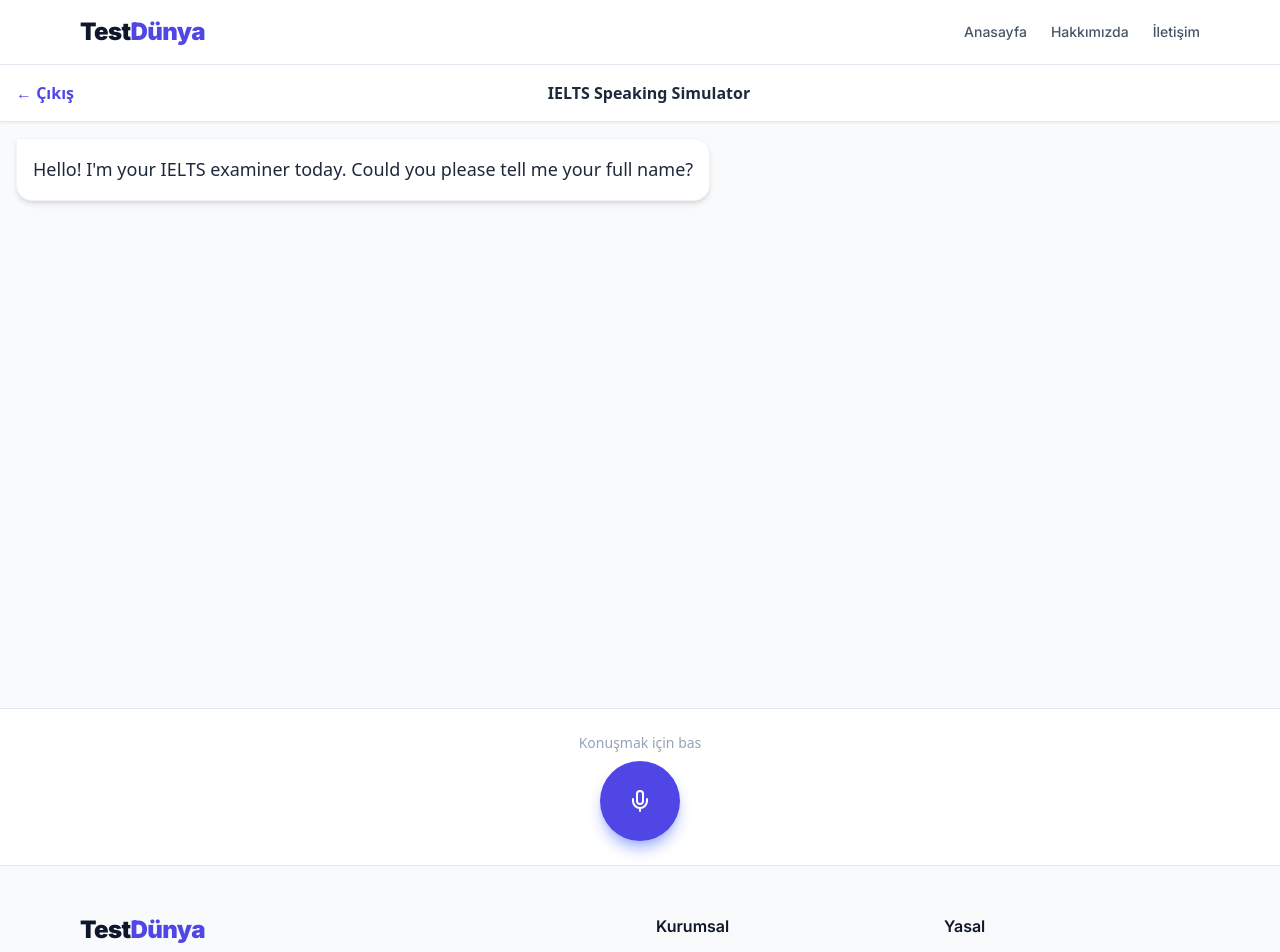
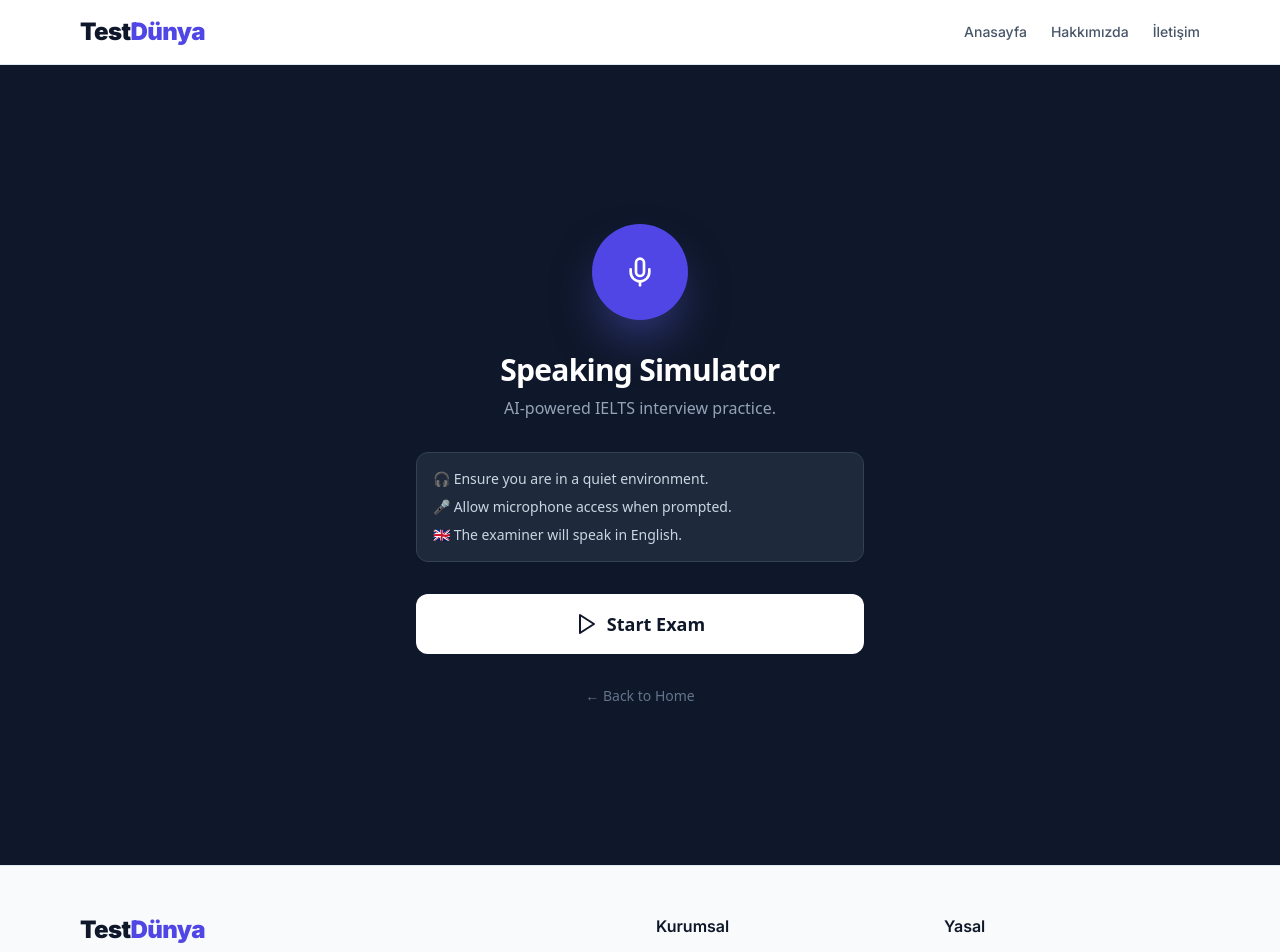
Before and after one commit to kuarkcoin/testdunya, a Next.js app: page /ielts/speaking in a window 1280 px wide. Shown: the top 952 px of the page. Built offline with nearby package versions, Linux system fonts and the light colour scheme.

Commit message:
Update page.tsx

```diff
--- a/app/ielts/speaking/page.tsx
+++ b/app/ielts/speaking/page.tsx
@@ -3,100 +3,123 @@
 import React, { useState, useEffect, useRef } from 'react';
 import Link from 'next/link';
 
-// --- TİP TANIMLAMALARI ---
+// --- TİPLER ---
 type Message = {
   role: 'user' | 'ai';
   text: string;
   feedback?: string;
 };
 
+type ScoreResult = {
+  band_score: number;
+  fluency_feedback: string;
+  lexical_feedback: string;
+  grammar_feedback: string;
+  overall_comment: string;
+};
+
 // --- İKONLAR ---
-const MicIcon = () => <svg xmlns="http://www.w3.org/2000/svg" width="24" height="24" viewBox="0 0 24 24" fill="none" stroke="currentColor" strokeWidth="2" strokeLinecap="round" strokeLinejoin="round"><path d="M12 2a3 3 0 0 0-3 3v7a3 3 0 0 0 6 0V5a3 3 0 0 0-3-3Z"/><path d="M19 10v2a7 7 0 0 1-14 0v-2"/><line x1="12" x2="12" y1="19" y2="22"/></svg>;
-const StopIcon = () => <svg xmlns="http://www.w3.org/2000/svg" width="24" height="24" viewBox="0 0 24 24" fill="none" stroke="currentColor" strokeWidth="2" strokeLinecap="round" strokeLinejoin="round"><circle cx="12" cy="12" r="10"/><rect x="9" y="9" width="6" height="6"/></svg>;
-const RobotIcon = () => <svg xmlns="http://www.w3.org/2000/svg" width="24" height="24" viewBox="0 0 24 24" fill="none" stroke="currentColor" strokeWidth="2" strokeLinecap="round" strokeLinejoin="round"><rect width="18" height="12" x="3" y="6" rx="2"/><path d="M9 14v.01"/><path d="M15 14v.01"/><path d="M21 12c0 2.5-2 4.5-5 5"/><path d="M3 12c0 2.5 2 4.5 5 5"/><path d="M12 6V3"/><line x1="8" x2="16" y1="2" y2="2"/></svg>;
+const Icons = {
+  Mic: () => <svg xmlns="http://www.w3.org/2000/svg" width="32" height="32" viewBox="0 0 24 24" fill="none" stroke="currentColor" strokeWidth="2" strokeLinecap="round" strokeLinejoin="round"><path d="M12 2a3 3 0 0 0-3 3v7a3 3 0 0 0 6 0V5a3 3 0 0 0-3-3Z"/><path d="M19 10v2a7 7 0 0 1-14 0v-2"/><line x1="12" x2="12" y1="19" y2="22"/></svg>,
+  Stop: () => <svg xmlns="http://www.w3.org/2000/svg" width="32" height="32" viewBox="0 0 24 24" fill="none" stroke="currentColor" strokeWidth="2" strokeLinecap="round" strokeLinejoin="round"><circle cx="12" cy="12" r="10"/><rect x="9" y="9" width="6" height="6"/></svg>,
+  Play: () => <svg xmlns="http://www.w3.org/2000/svg" width="24" height="24" viewBox="0 0 24 24" fill="none" stroke="currentColor" strokeWidth="2" strokeLinecap="round" strokeLinejoin="round"><polygon points="5 3 19 12 5 21 5 3"/></svg>,
+  User: () => <svg xmlns="http://www.w3.org/2000/svg" width="20" height="20" viewBox="0 0 24 24" fill="none" stroke="currentColor" strokeWidth="2" strokeLinecap="round" strokeLinejoin="round"><path d="M19 21v-2a4 4 0 0 0-4-4H9a4 4 0 0 0-4 4v2"/><circle cx="12" cy="7" r="4"/></svg>,
+  Bot: () => <svg xmlns="http://www.w3.org/2000/svg" width="20" height="20" viewBox="0 0 24 24" fill="none" stroke="currentColor" strokeWidth="2" strokeLinecap="round" strokeLinejoin="round"><rect width="18" height="12" x="3" y="6" rx="2"/><path d="M12 6V3"/><line x1="8" x2="16" y1="2" y2="2"/></svg>,
+  Flag: () => <svg xmlns="http://www.w3.org/2000/svg" width="20" height="20" viewBox="0 0 24 24" fill="none" stroke="currentColor" strokeWidth="2" strokeLinecap="round" strokeLinejoin="round"><path d="M4 15s1-1 4-1 5 2 8 2 4-1 4-1V3s-1 1-4 1-5-2-8-2-4 1-4 1z"/><line x1="4" x2="4" y1="22" y2="15"/></svg>
+};
 
 export default function SpeakingPage() {
+  const [hasStarted, setHasStarted] = useState(false);
   const [isRecording, setIsRecording] = useState(false);
   const [messages, setMessages] = useState<Message[]>([
-    { role: 'ai', text: "Hello! I'm your IELTS examiner today. Could you please tell me your full name?" }
+    { role: 'ai', text: "Hello! Welcome to the IELTS Speaking simulation. I am your examiner today. Could you please tell me your full name?" }
   ]);
   const [isLoading, setIsLoading] = useState(false);
+  const [scoreResult, setScoreResult] = useState<ScoreResult | null>(null);
   const chatEndRef = useRef<HTMLDivElement>(null);
 
-  // Otomatik Kaydırma
   useEffect(() => {
     chatEndRef.current?.scrollIntoView({ behavior: 'smooth' });
-  }, [messages]);
+  }, [messages, scoreResult]);
 
-  // --- SESLİ OKUMA (Text to Speech) ---
   const speakText = (text: string) => {
     if ('speechSynthesis' in window) {
-      // Önceki konuşmayı durdur
       window.speechSynthesis.cancel();
-
       const utterance = new SpeechSynthesisUtterance(text);
-      utterance.lang = 'en-US'; // İngiliz aksanı için 'en-GB' deneyebilirsiniz
-      utterance.rate = 1; // Hız
+      utterance.lang = 'en-US';
+      utterance.rate = 1;
       window.speechSynthesis.speak(utterance);
     }
   };
 
-  // --- SESİ YAZIYA ÇEVİRME (Speech to Text) ---
+  const handleStart = () => {
+    setHasStarted(true);
+    setTimeout(() => speakText(messages[0].text), 500);
+  };
+
+  const handleFinishExam = async () => {
+    if (messages.length < 3) return alert("Please answer at least a few questions before finishing.");
+    setIsLoading(true);
+    try {
+      const response = await fetch('/api/speaking', {
+        method: 'POST',
+        headers: { 'Content-Type': 'application/json' },
+        body: JSON.stringify({
+          history: messages,
+          mode: 'grade' // Puanlama Modunu Tetikle
+        }),
+      });
+      const data = await response.json();
+      setScoreResult(data);
+    } catch (error) {
+      console.error(error);
+      alert("Error calculating score.");
+    } finally {
+      setIsLoading(false);
+    }
+  };
+
   const startListening = () => {
-    if (!('webkitSpeechRecognition' in window) && !('SpeechRecognition' in window)) {
-      alert("Tarayıcınız sesli komutu desteklemiyor. Lütfen Chrome kullanın.");
-      return;
-    }
+    // @ts-ignore
+    const SpeechRecognition = window.SpeechRecognition || window.webkitSpeechRecognition;
+    if (!SpeechRecognition) return alert("Browser not supported. Please use Chrome.");
 
-    // @ts-ignore (TypeScript hatasını yok saymak için)
-    const SpeechRecognition = window.SpeechRecognition || window.webkitSpeechRecognition;
     const recognition = new SpeechRecognition();
-
     recognition.lang = 'en-US';
     recognition.continuous = false;
-    recognition.interimResults = false;
 
     recognition.onstart = () => setIsRecording(true);
-
     recognition.onresult = (event: any) => {
-      const transcript = event.results[0][0].transcript;
       setIsRecording(false);
-      handleUserResponse(transcript);
+      handleUserResponse(event.results[0][0].transcript);
     };
-
-    recognition.onerror = (event: any) => {
-      console.error(event.error);
+    recognition.onerror = () => {
       setIsRecording(false);
+      alert("Could not hear you. Please try again.");
     };
-
     recognition.onend = () => setIsRecording(false);
-
     recognition.start();
   };
 
-  // --- API İLE KONUŞMA ---
   const handleUserResponse = async (text: string) => {
-    // 1. Kullanıcı mesajını ekle
     const newHistory = [...messages, { role: 'user', text } as Message];
     setMessages(newHistory);
     setIsLoading(true);
 
     try {
-      // 2. API'ye gönder
       const response = await fetch('/api/speaking', {
         method: 'POST',
         headers: { 'Content-Type': 'application/json' },
         body: JSON.stringify({
           message: text,
-          history: newHistory.map(m => ({ role: m.role, text: m.text })) // Sadece metinleri gönder
+          history: newHistory,
+          mode: 'chat'
         }),
       });
 
       const data = await response.json();
-
       if (!response.ok) throw new Error(data.error);
 
-      // 3. AI Cevabını ekle
       const aiMessage: Message = {
         role: 'ai',
         text: data.reply,
@@ -104,91 +127,125 @@ export default function SpeakingPage() {
       };
 
       setMessages(prev => [...prev, aiMessage]);
-
-      // 4. AI Konuşsun
       speakText(data.reply);
 
     } catch (error) {
       console.error(error);
-      alert("Hata oluştu, lütfen tekrar deneyin.");
     } finally {
       setIsLoading(false);
     }
   };
 
+  // --- EKRAN 1: WELCOME SCREEN ---
+  if (!hasStarted) {
+    return (
+      <div className="flex h-screen items-center justify-center bg-slate-900 text-white p-4 font-sans">
+        <div className="max-w-md w-full text-center space-y-8 animate-fade-in-up">
+          <div className="w-24 h-24 bg-indigo-600 rounded-full flex items-center justify-center mx-auto shadow-2xl shadow-indigo-500/50">
+            <Icons.Mic />
+          </div>
+          <div className="space-y-2">
+            <h1 className="text-3xl font-black tracking-tight">Speaking Simulator</h1>
+            <p className="text-slate-400">AI-powered IELTS interview practice.</p>
+          </div>
+          <div className="bg-slate-800 p-4 rounded-xl text-sm text-slate-300 border border-slate-700 text-left">
+            <ul className="space-y-2">
+              <li>🎧 Ensure you are in a quiet environment.</li>
+              <li>🎤 Allow microphone access when prompted.</li>
+              <li>🇬🇧 The examiner will speak in English.</li>
+            </ul>
+          </div>
+          <button onClick={handleStart} className="w-full py-4 bg-white text-slate-900 font-bold rounded-xl hover:bg-slate-200 transition-transform hover:scale-105 flex items-center justify-center gap-2 text-lg">
+            <Icons.Play /> Start Exam
+          </button>
+          <Link href="/" className="block text-slate-500 text-sm hover:text-white mt-4">← Back to Home</Link>
+        </div>
+      </div>
+    );
+  }
+
+  // --- EKRAN 2: SCORE REPORT (SINAV SONUCU) ---
+  if (scoreResult) {
+    return (
+      <div className="min-h-screen bg-slate-50 dark:bg-slate-900 p-4 md:p-8 font-sans">
+        <div className="max-w-3xl mx-auto space-y-6">
+          <div className="bg-white dark:bg-slate-800 p-8 rounded-3xl shadow-xl text-center border border-slate-200 dark:border-slate-700">
+            <div className="text-sm font-bold text-slate-500 uppercase tracking-widest mb-2">Estimated Band Score</div>
+            <div className="text-6xl font-black text-indigo-600 dark:text-indigo-400 mb-4">{scoreResult.band_score}</div>
+            <p className="text-slate-600 dark:text-slate-300 text-lg">{scoreResult.overall_comment}</p>
+          </div>
+
+          <div className="grid md:grid-cols-3 gap-4">
+            <div className="bg-blue-50 dark:bg-blue-900/20 p-6 rounded-2xl border border-blue-100 dark:border-blue-800">
+              <h3 className="font-bold text-blue-800 dark:text-blue-300 mb-2">Fluency</h3>
+              <p className="text-sm text-blue-900 dark:text-blue-100">{scoreResult.fluency_feedback}</p>
+            </div>
+            <div className="bg-purple-50 dark:bg-purple-900/20 p-6 rounded-2xl border border-purple-100 dark:border-purple-800">
+              <h3 className="font-bold text-purple-800 dark:text-purple-300 mb-2">Vocabulary</h3>
+              <p className="text-sm text-purple-900 dark:text-purple-100">{scoreResult.lexical_feedback}</p>
+            </div>
+            <div className="bg-pink-50 dark:bg-pink-900/20 p-6 rounded-2xl border border-pink-100 dark:border-pink-800">
+              <h3 className="font-bold text-pink-800 dark:text-pink-300 mb-2">Grammar</h3>
+              <p className="text-sm text-pink-900 dark:text-pink-100">{scoreResult.grammar_feedback}</p>
+            </div>
+          </div>
+
+          <button onClick={() => window.location.reload()} className="w-full py-4 bg-slate-900 dark:bg-white text-white dark:text-slate-900 font-bold rounded-xl hover:opacity-90 transition-all">
+            Try Again
+          </button>
+        </div>
+      </div>
+    );
+  }
+
+  // --- EKRAN 3: CHAT EKRANI ---
   return (
     <div className="flex flex-col h-screen bg-slate-50 dark:bg-slate-900 font-sans">
-
-      {/* HEADER */}
       <div className="p-4 bg-white dark:bg-slate-800 border-b border-slate-200 dark:border-slate-700 flex items-center justify-between shadow-sm z-10">
-        <Link href="/" className="font-bold text-indigo-600 dark:text-indigo-400 flex items-center gap-2">
-          ← Çıkış
-        </Link>
-        <h1 className="font-bold text-slate-800 dark:text-white">IELTS Speaking Simulator</h1>
-        <div className="w-10"></div> {/* Hizalama için boşluk */}
+        <Link href="/" className="text-sm font-bold text-slate-500 hover:text-slate-800 dark:hover:text-white">Exit</Link>
+        <div className="flex items-center gap-2">
+          <span className="w-2 h-2 bg-red-500 rounded-full animate-pulse"></span>
+          <span className="text-sm font-bold text-slate-700 dark:text-slate-200">LIVE EXAM</span>
+        </div>
+        <button onClick={handleFinishExam} disabled={isLoading} className="text-xs font-bold bg-slate-100 dark:bg-slate-700 px-3 py-1.5 rounded-lg hover:bg-red-100 hover:text-red-600 transition-colors flex items-center gap-1">
+          <Icons.Flag /> Finish
+        </button>
       </div>
 
-      {/* CHAT ALANI */}
-      <div className="flex-1 overflow-y-auto p-4 space-y-6">
+      <div className="flex-1 overflow-y-auto p-4 space-y-6 bg-slate-50 dark:bg-slate-900">
         {messages.map((msg, index) => (
-          <div key={index} className={`flex ${msg.role === 'user' ? 'justify-end' : 'justify-start'}`}>
-            <div className={`max-w-[85%] md:max-w-[70%] rounded-2xl p-4 shadow-md ${
-              msg.role === 'user'
-                ? 'bg-indigo-600 text-white rounded-tr-none'
-                : 'bg-white dark:bg-slate-800 text-slate-800 dark:text-slate-200 border border-slate-100 dark:border-slate-700 rounded-tl-none'
-            }`}>
-
-              {/* Mesaj Metni */}
-              <p className="text-lg leading-relaxed">{msg.text}</p>
-
-              {/* AI Geri Bildirimi (Varsa) */}
+          <div key={index} className={`flex ${msg.role === 'user' ? 'justify-end' : 'justify-start'} animate-fade-in`}>
+            <div className={`w-8 h-8 rounded-full flex items-center justify-center shrink-0 mt-1 ${msg.role === 'ai' ? 'bg-indigo-100 text-indigo-600 mr-2' : 'bg-slate-200 text-slate-600 ml-2 order-2'}`}>
+              {msg.role === 'ai' ? <Icons.Bot /> : <Icons.User />}
+            </div>
+            <div className={`max-w-[80%] rounded-2xl p-4 shadow-sm text-lg ${msg.role === 'user' ? 'bg-slate-800 text-white rounded-tr-none' : 'bg-white text-slate-800 border border-slate-200 rounded-tl-none'}`}>
+              {msg.text}
               {msg.feedback && (
-                <div className="mt-3 pt-3 border-t border-slate-100 dark:border-slate-700 text-sm text-amber-600 dark:text-amber-400 font-medium bg-amber-50 dark:bg-amber-900/10 p-2 rounded-lg">
-                  💡 İpucu: {msg.feedback}
+                <div className="mt-3 pt-2 border-t border-slate-100 text-sm">
+                  <span className="text-orange-600 font-bold block text-xs uppercase mb-1">Improvement</span>
+                  <p className="text-slate-600 italic">{msg.feedback}</p>
                 </div>
               )}
             </div>
           </div>
         ))}
-
-        {isLoading && (
-          <div className="flex justify-start">
-            <div className="bg-white dark:bg-slate-800 p-4 rounded-2xl rounded-tl-none border border-slate-200 dark:border-slate-700 flex gap-2 items-center">
-              <div className="w-2 h-2 bg-indigo-500 rounded-full animate-bounce"></div>
-              <div className="w-2 h-2 bg-indigo-500 rounded-full animate-bounce delay-100"></div>
-              <div className="w-2 h-2 bg-indigo-500 rounded-full animate-bounce delay-200"></div>
-            </div>
-          </div>
-        )}
+        {isLoading && <div className="ml-12 text-sm text-slate-400 animate-pulse">Examiner is thinking...</div>}
         <div ref={chatEndRef} />
       </div>
 
-      {/* KONTROL ALANI (MİKROFON) */}
-      <div className="p-6 bg-white dark:bg-slate-800 border-t border-slate-200 dark:border-slate-700 flex justify-center items-center gap-4">
-
+      <div className="p-8 bg-white dark:bg-slate-800 border-t border-slate-200 dark:border-slate-700 flex flex-col items-center gap-4">
         {isRecording ? (
-          <div className="flex flex-col items-center gap-2">
-            <div className="animate-pulse text-red-500 font-bold uppercase tracking-widest text-sm">Dinliyor...</div>
-            <button
-              onClick={() => setIsRecording(false)} // Manuel durdurma (opsiyonel)
-              className="w-20 h-20 bg-red-100 dark:bg-red-900/30 text-red-600 rounded-full flex items-center justify-center border-4 border-red-500 shadow-xl scale-110 transition-all"
-            >
-              <StopIcon />
-            </button>
+          <div className="relative">
+            <div className="absolute -inset-4 bg-red-500/20 rounded-full animate-ping"></div>
+            <button onClick={() => setIsRecording(false)} className="relative w-20 h-20 bg-red-500 text-white rounded-full flex items-center justify-center shadow-xl hover:scale-105 transition-transform"><Icons.Stop /></button>
+            <p className="absolute -bottom-8 left-1/2 -translate-x-1/2 text-red-500 font-bold text-sm whitespace-nowrap">Listening...</p>
           </div>
         ) : (
-          <div className="flex flex-col items-center gap-2">
-            <div className="text-slate-400 text-sm font-medium">Konuşmak için bas</div>
-            <button
-              onClick={startListening}
-              disabled={isLoading}
-              className="w-20 h-20 bg-indigo-600 hover:bg-indigo-700 text-white rounded-full flex items-center justify-center shadow-lg shadow-indigo-300 dark:shadow-none transition-transform hover:scale-105 active:scale-95 disabled:opacity-50 disabled:cursor-not-allowed"
-            >
-              <MicIcon />
-            </button>
+          <div className="relative group">
+            <button onClick={startListening} disabled={isLoading} className="w-20 h-20 bg-indigo-600 hover:bg-indigo-700 disabled:bg-slate-300 text-white rounded-full flex items-center justify-center shadow-xl transition-all hover:-translate-y-1"><Icons.Mic /></button>
+            <p className="absolute -bottom-8 left-1/2 -translate-x-1/2 text-slate-400 text-sm font-medium whitespace-nowrap opacity-0 group-hover:opacity-100 transition-opacity">Tap to Speak</p>
           </div>
         )}
-
       </div>
     </div>
   );
```
